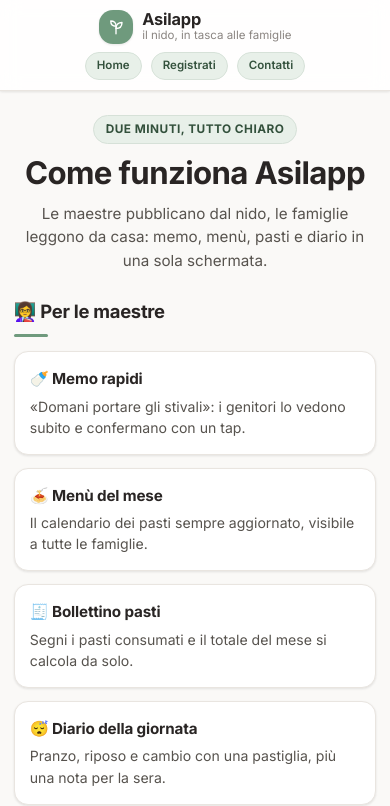
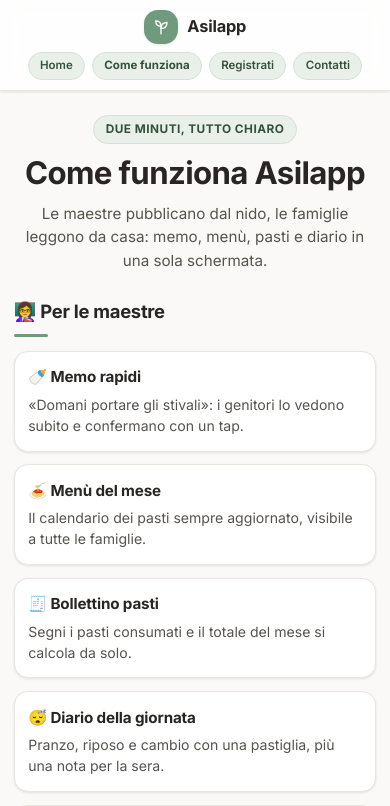
Before and after one commit to Amirel91/asilapp, a plain HTML site: page info.html in a window 390 px wide. Shown: the top 806 px of the page. Drawn offline with Linux system fonts and the light colour scheme.

Commit message:
Esamina la pagina info e guarda lo screen, vedi che non va…

```diff
--- a/info.html
+++ b/info.html
@@ -25,6 +25,7 @@
   </a>
   <nav class="page-nav" aria-label="Navigazione del sito">
     <a class="link-btn" href="index.html">Home</a>
+    <a class="link-btn" href="info.html" aria-current="page">Come funziona</a>
     <a class="link-btn" href="registrazione.html">Registrati</a>
     <a class="link-btn" href="contatti.html">Contatti</a>
   </nav>
--- a/landing-extra.css
+++ b/landing-extra.css
@@ -24,6 +24,18 @@ html { scroll-behavior: smooth; }
   outline: 2px solid var(--sage);
   outline-offset: 2px;
   border-radius: var(--r-sm);
+}
+
+/* voce attiva della testata: la pagina corrente si riconosce senza cambiare la pillola */
+.page-nav .link-btn[aria-current="page"],
+.landing-nav .link-btn[aria-current="page"] {
+  color: var(--sage-ink);
+  font-weight: 700;
+}
+
+/* mobile: testata identica su tutte le pagine — la nav scende sotto il brand, riga intera */
+@media (max-width: 640px) {
+  .page-top .page-nav { width: 100%; }
 }
 
 .meals-table-wrap { scrollbar-width: thin; scrollbar-color: #ddd7d0 transparent; }
@@ -210,7 +222,7 @@ html { scroll-behavior: smooth; }
 
 /* ---------- D) PAGINE PUBBLICHE (info, contatti, registrazione) ---------- */
 
-a.brand { text-decoration: none; color: inherit; }
+a.brand, a.brand:visited { text-decoration: none; color: inherit; }
 a.brand:focus-visible { outline: 2px solid var(--sage); outline-offset: 2px; border-radius: var(--r-sm); }
 
 .page-body { min-height: 100vh; min-height: 100dvh; display: flex; flex-direction: column; }
@@ -342,6 +354,23 @@ ol.steps-grid { list-style: none; margin: 0; padding: 0; }
 html { -webkit-text-size-adjust: 100%; text-size-adjust: 100%; }
 .meals-table-wrap { -webkit-overflow-scrolling: touch; }
 
+/* ---------- F) TELEFONO — pagine pubbliche (info, contatti, registrazione) ---------- */
+/* La testata sticky su schermo stretto diventa troppo alta e sbilanciata:
+   brand centrato, tagline nascosta, nav compatto sulla riga sotto. */
+@media (max-width: 640px) {
+  .page-top { flex-direction: column; align-items: center; gap: .45rem; padding: .6rem .9rem; }
+  .page-top .brand-txt small { display: none; }
+  .page-nav { justify-content: center; gap: .45rem; }
+
+  /* griglia delle card: una colonna netta e card compatte, niente sorprese auto-fit */
+  .page-grid { grid-template-columns: 1fr; }
+  .page-grid .card { padding: .9rem .85rem; }
+
+  /* CTA finale: i due bottoni in colonna a piena larghezza, tap target generosi */
+  .page-cta-btns { flex-direction: column; width: 100%; }
+  .page-cta-btns .btn { width: 100%; justify-content: center; }
+}
+
 @media (max-width: 640px) {
 
   /* input a 16px reali: iOS non fa lo zoom della pagina a ogni focus */
```
Also changed, not shown: contatti.html (+1 -0 lines), index.html (+5 -1 lines), registrazione.html (+1 -0 lines), uploads/img_mwcok1kd_qzf6h0.jpg (added).
